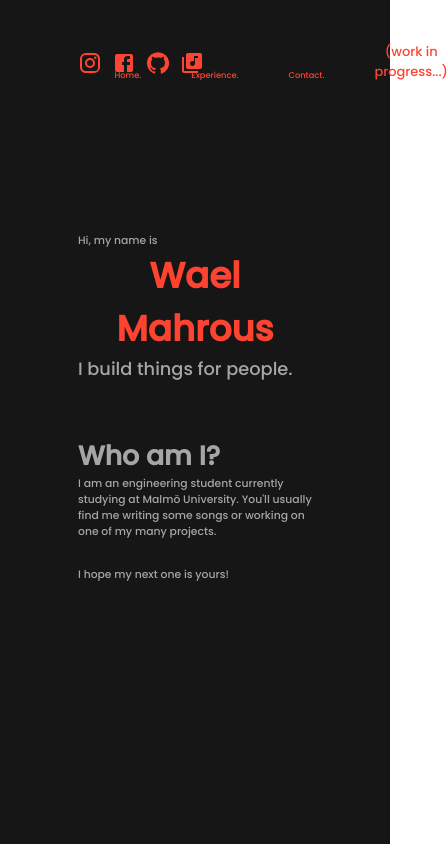
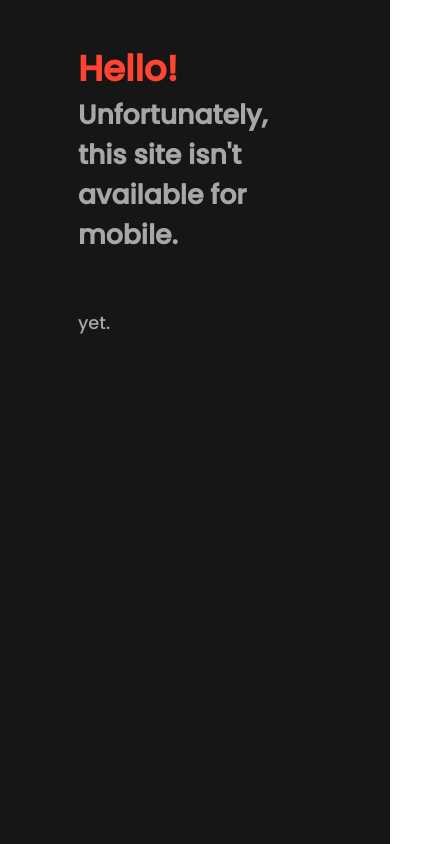
Before and after one commit to waelsucks/react-portfolio, a React (Create React App) app: page / in a window 390 px wide. Shown: the whole page, 448 px wide, since content can reach past the window. Built offline with nearby package versions, Linux system fonts and the light colour scheme.

Commit message:
Made the site unavailable for mobile. Left a message though.

```diff
--- a/src/App.js
+++ b/src/App.js
@@ -11,13 +11,21 @@ import { AnimatePresence } from 'framer-motion';
 
 function App() {
 
-    const [selectedDisplay, setSelectedDisplay] = useState(null);
+    const [selectedDisplay  , setSelectedDisplay]   = useState(null);
+
+    let isMobile = false;
+
+    if (window.screen.width >= 1280) {
+        isMobile = false
+    } else {
+        isMobile = true
+    }
 
     return (
         <div className="App">
 
+            {!isMobile && <>
                 <MenuBar setSelectedDisplay = {setSelectedDisplay}></MenuBar>     <br /> <br /> <br />
-
                 <motion.div className="Main-Page"
 
                     initial = {{opacity: 0, x: -10}}
@@ -70,21 +78,33 @@ function App() {
 
                         </motion.div>}
                     </AnimatePresence>
+                </motion.div>
+            </>}
 
+            {isMobile && <div
 
-            </motion.div>
-
-            {/* <motion.div className="helloScreen"
-
-                    initial = {{opacity: 0}}
-                    animate = {{opacity: 1}}
-                    transition = {{duration: 1.3, repeat: 1 ,repeatType: "reverse", ease: "anticipate"}}
+                style = {{
+                    textAlign: "left"
+                }}
 
             >
-                    <p>
-                        hello.
-                    </p>
-            </motion.div> */}
+
+                <div className="Content">
+                    <h1>
+                        Hello!
+                    </h1>
+
+                    <h2>
+                        Unfortunately, this site isn't available for mobile.
+                    </h2>
+                    <br />
+                    <br />
+
+                    yet.
+
+                </div>
+
+            </div>}
 
         </div>
     );
```
Lines whose indentation alone changed are shown as unchanged.
